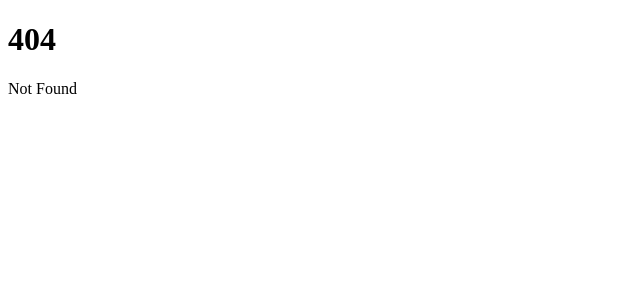
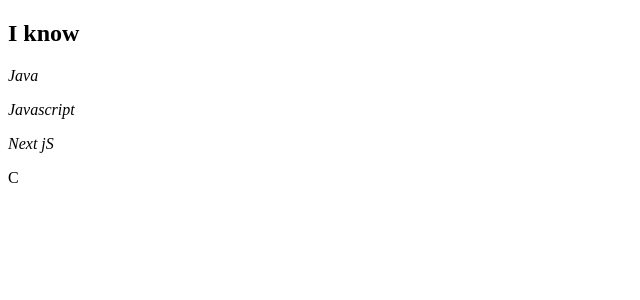
Before and after one commit to Faizanahmedsy/learn-svelte-L1, a SvelteKit app: page /classbindings in a window 1280 px wide. Before the commit this address had no page. Shown: the top 300 px of the page, without its empty margins (0-640 px from the left). Built offline with nearby package versions, Linux system fonts and the light colour scheme.

Commit message:
learned classs bindings speical svelte syntax directive

```diff
--- /dev/null
+++ b/src/routes/classbindings/+page.svelte
@@ -0,0 +1,30 @@
+<script>
+    let italise = true;
+
+
+    let makeItItalic = true
+</script>
+
+<h2>I know</h2>
+
+<!-- This is a regluat way of conditionally applying classnames -->
+<p class={italise ? "italise" : " "}>Java</p>
+
+
+<!-- SPECIAL SVELTE DIRECTIVES -->
+
+<!-- if the condition is based on a variable with different name use this syntax -->
+<p class:italise={makeItItalic} >Javascript</p>
+
+
+<!-- if the classsname and variable name are same then use this syntax -->
+<p class:italise>Next jS</p>
+
+<p>C</p>
+
+
+<style>
+   .italise {
+        font-style: italic;
+    }
+</style>
```
Also changed, not shown: src/routes/+page.svelte (+7 -1 lines), src/components/UiWrapper.svelte (added).
